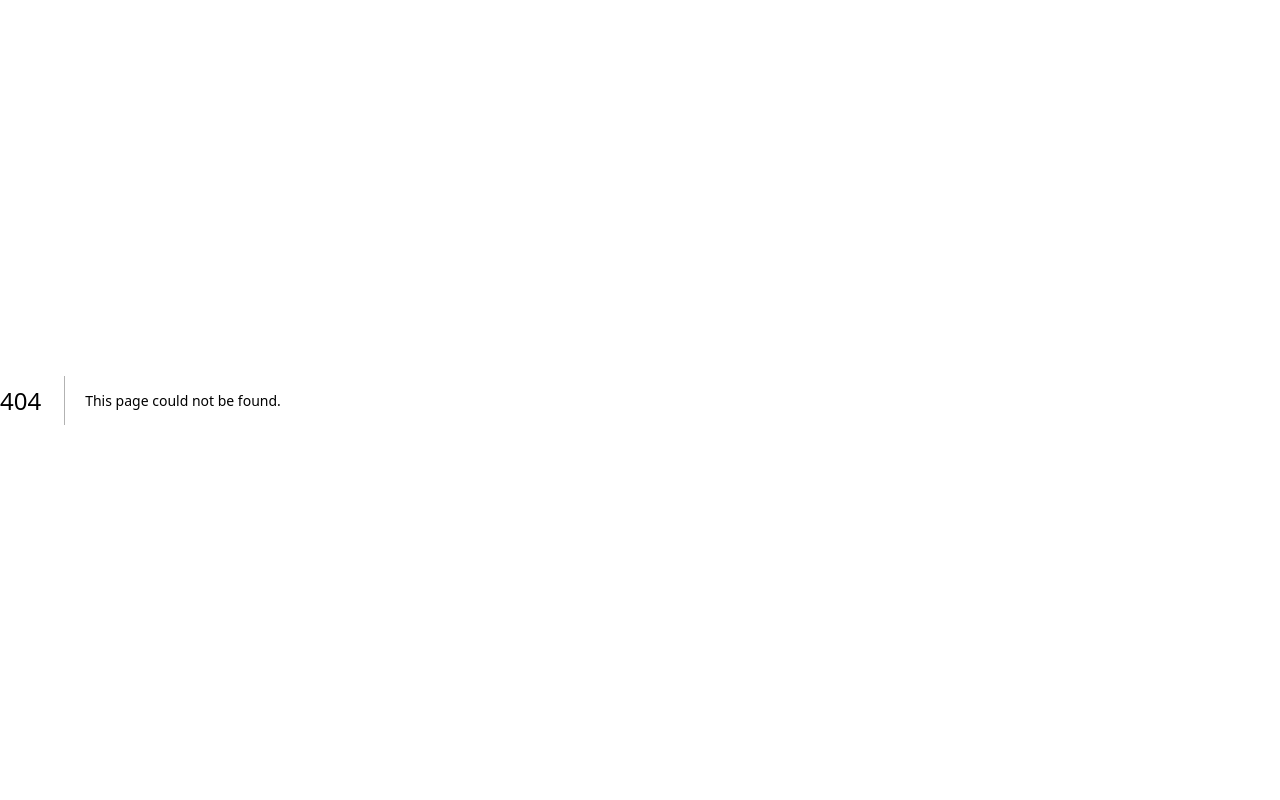
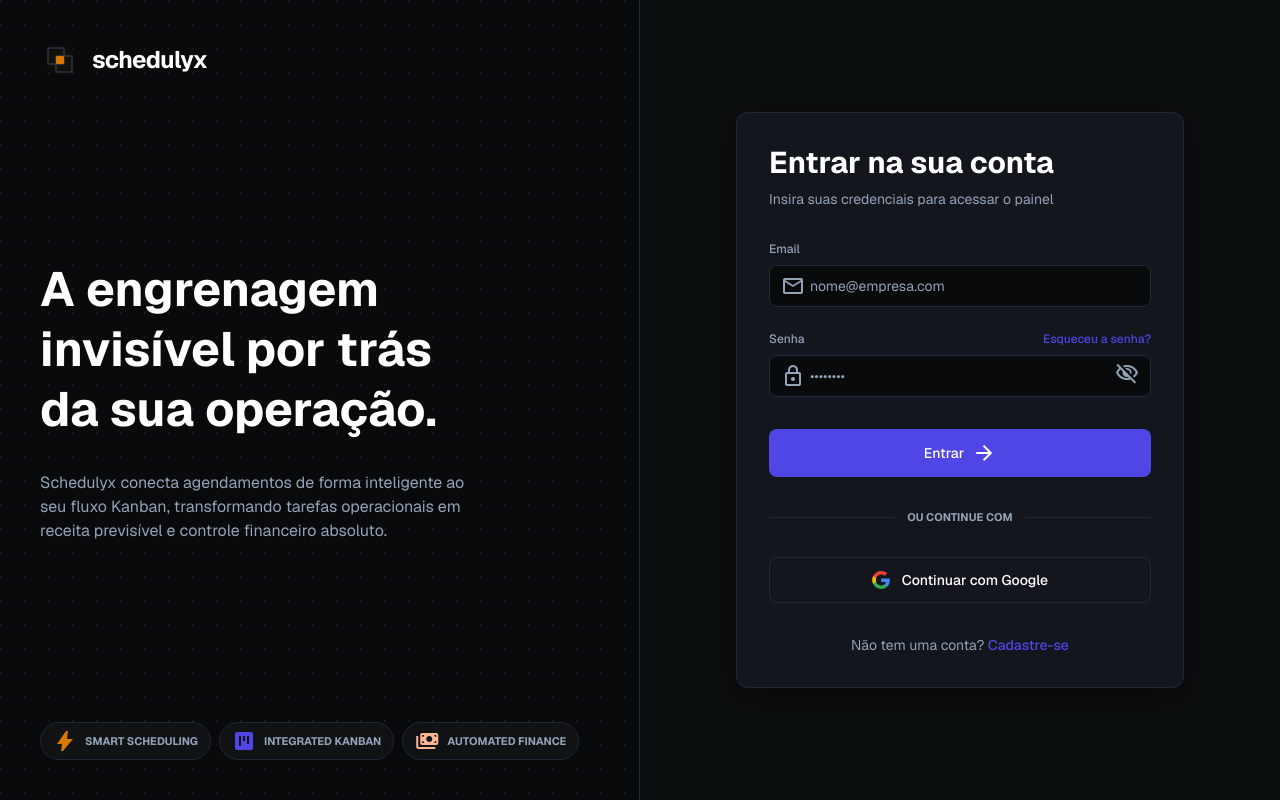
Before and after one commit to ViniciusCarvalho-V-B/schedulyx, a Next.js app in the folder frontend/: page /login in a window 1280 px wide. Before the commit this address had no page. Built offline with nearby package versions, Linux system fonts and the light colour scheme.

Commit message:
feat: login page with signup link

```diff
--- /dev/null
+++ b/frontend/src/app/login/page.tsx
@@ -0,0 +1,147 @@
+import Link from "next/link";
+
+export default function LoginPage() {
+  return (
+    <div className="h-screen w-full overflow-hidden flex selection:bg-primary-container selection:text-white">
+      {/* Left Column: Brand Presentation */}
+      <div className="hidden md:flex flex-col justify-between w-1/2 p-10 border-r border-border bg-background relative"
+           style={{
+             backgroundImage: "radial-gradient(circle at 1px 1px, rgba(30, 41, 59, 0.5) 1px, transparent 0)",
+             backgroundSize: "24px 24px"
+           }}>
+
+        {/* Top: Logo */}
+        <div className="flex items-center gap-3 z-10">
+          <svg fill="none" height="40" viewBox="0 0 40 40" width="40" xmlns="http://www.w3.org/2000/svg">
+            <rect height="16" rx="2" stroke="#1E293B" strokeWidth="2" width="16" x="8" y="8" />
+            <rect height="16" rx="2" stroke="#1E293B" strokeWidth="2" width="16" x="16" y="16" />
+            <rect fill="#d97707" height="8" rx="1" style={{ filter: "drop-shadow(0px 0px 8px rgba(217,119,7,0.6))" }} width="8" x="16" y="16" />
+          </svg>
+          <span className="text-2xl font-bold tracking-tight text-white">schedulyx</span>
+        </div>
+
+        {/* Center: Copy */}
+        <div className="z-10 max-w-md">
+          <h1 className="text-5xl font-bold text-white mb-8 leading-tight">A engrenagem invisível por trás da sua operação.</h1>
+          <p className="text-base text-text-muted">
+            Schedulyx conecta agendamentos de forma inteligente ao seu fluxo Kanban, transformando tarefas operacionais em receita previsível e controle financeiro absoluto.
+          </p>
+        </div>
+
+        {/* Footer: Badges */}
+        <div className="z-10 flex flex-wrap gap-2">
+          <div className="flex items-center gap-2 px-3 py-1.5 rounded-full border border-border bg-surface-container-low/50 backdrop-blur-sm">
+            <span className="material-symbols-outlined text-[16px] text-accent" style={{ fontVariationSettings: "'FILL' 1" }}>bolt</span>
+            <span className="text-[11px] font-bold text-text-muted uppercase">Smart Scheduling</span>
+          </div>
+          <div className="flex items-center gap-2 px-3 py-1.5 rounded-full border border-border bg-surface-container-low/50 backdrop-blur-sm">
+            <span className="material-symbols-outlined text-[16px] text-primary" style={{ fontVariationSettings: "'FILL' 1" }}>view_kanban</span>
+            <span className="text-[11px] font-bold text-text-muted uppercase">Integrated Kanban</span>
+          </div>
+          <div className="flex items-center gap-2 px-3 py-1.5 rounded-full border border-border bg-surface-container-low/50 backdrop-blur-sm">
+            <span className="material-symbols-outlined text-[16px] text-[#ffb695]" style={{ fontVariationSettings: "'FILL' 1" }}>payments</span>
+            <span className="text-[11px] font-bold text-text-muted uppercase">Automated Finance</span>
+          </div>
+        </div>
+      </div>
+
+      {/* Right Column: Login */}
+      <div className="w-full md:w-1/2 flex flex-col items-center justify-center p-6 bg-[#0c0f10]">
+
+        {/* Floating Card */}
+        <div className="w-full max-w-md bg-surface border border-border rounded-xl p-8 shadow-[0_8px_32px_rgba(0,0,0,0.5)] flex flex-col gap-8">
+
+          {/* Mobile Logo (Hidden on desktop) */}
+          <div className="md:hidden flex items-center gap-3 justify-center mb-2">
+            <svg fill="none" height="32" viewBox="0 0 40 40" width="32" xmlns="http://www.w3.org/2000/svg">
+              <rect height="16" rx="2" stroke="#1E293B" strokeWidth="2" width="16" x="8" y="8" />
+              <rect height="16" rx="2" stroke="#1E293B" strokeWidth="2" width="16" x="16" y="16" />
+              <rect fill="#d97707" height="8" rx="1" width="8" x="16" y="16" />
+            </svg>
+            <span className="text-xl font-bold tracking-tight text-white">schedulyx</span>
+          </div>
+
+          {/* Header */}
+          <div className="text-center md:text-left">
+            <h2 className="text-2xl md:text-3xl font-bold text-white mb-2">Entrar na sua conta</h2>
+            <p className="text-sm text-text-muted">Insira suas credenciais para acessar o painel</p>
+          </div>
+
+          {/* Form */}
+          <form className="flex flex-col gap-6" method="POST" onSubmit={(e) => e.preventDefault()}>
+
+            {/* Email */}
+            <div className="flex flex-col gap-2">
+              <label className="text-xs font-medium text-text-muted" htmlFor="email">Email</label>
+              <div className="relative">
+                <span className="absolute left-3 top-1/2 -translate-y-1/2 material-symbols-outlined text-text-muted text-[20px]">mail</span>
+                <input
+                  className="w-full bg-background border border-border rounded-lg py-2.5 pl-10 pr-3 text-on-surface placeholder-text-muted text-sm focus:ring-2 focus:ring-primary/20 focus:border-primary focus:outline-none transition-all"
+                  id="email"
+                  name="email"
+                  placeholder="nome@empresa.com"
+                  required
+                  type="email"
+                />
+              </div>
+            </div>
+
+            {/* Password */}
+            <div className="flex flex-col gap-2">
+              <div className="flex justify-between items-center">
+                <label className="text-xs font-medium text-text-muted" htmlFor="password">Senha</label>
+                <Link className="text-xs font-medium text-primary hover:text-indigo-400 transition-colors" href="#">Esqueceu a senha?</Link>
+              </div>
+              <div className="relative">
+                <span className="absolute left-3 top-1/2 -translate-y-1/2 material-symbols-outlined text-text-muted text-[20px]">lock</span>
+                <input
+                  className="w-full bg-background border border-border rounded-lg py-2.5 pl-10 pr-10 text-on-surface placeholder-text-muted text-sm focus:ring-2 focus:ring-primary/20 focus:border-primary focus:outline-none transition-all"
+                  id="password"
+                  name="password"
+                  placeholder="••••••••"
+                  required
+                  type="password"
+                />
+                <button className="absolute right-3 top-1/2 -translate-y-1/2 text-text-muted hover:text-white transition-colors" type="button">
+                  <span className="material-symbols-outlined text-[20px]">visibility_off</span>
+                </button>
+              </div>
+            </div>
+
+            {/* Submit Button */}
+            <button className="w-full btn-primary hover:bg-inverse-primary text-white text-sm font-medium rounded-lg py-3 flex items-center justify-center gap-2 transition-colors mt-2" type="submit">
+              Entrar
+              <span className="material-symbols-outlined text-[18px]">arrow_forward</span>
+            </button>
+          </form>
+
+          {/* Divider */}
+          <div className="flex items-center gap-3">
+            <div className="flex-1 h-px bg-border"></div>
+            <span className="text-[11px] font-bold text-text-muted uppercase">ou continue com</span>
+            <div className="flex-1 h-px bg-border"></div>
+          </div>
+
+          {/* SSO */}
+          <button className="w-full bg-transparent border border-border hover:bg-surface-container-high hover:border-border-bright text-white text-sm font-medium rounded-lg py-3 flex items-center justify-center gap-3 transition-colors" type="button">
+            <svg height="18" viewBox="0 0 24 24" width="18" xmlns="http://www.w3.org/2000/svg">
+              <g transform="matrix(1, 0, 0, 1, 27.009001, -39.238998)">
+                <path d="M -3.264 51.509 C -3.264 50.719 -3.334 49.969 -3.454 49.239 L -14.754 49.239 L -14.754 53.749 L -8.284 53.749 C -8.574 55.229 -9.424 56.479 -10.684 57.329 L -10.684 60.329 L -6.824 60.329 C -4.564 58.239 -3.264 55.159 -3.264 51.509 Z" fill="#4285F4"></path>
+                <path d="M -14.754 63.239 C -11.514 63.239 -8.804 62.159 -6.824 60.329 L -10.684 57.329 C -11.764 58.049 -13.134 58.489 -14.754 58.489 C -17.884 58.489 -20.534 56.379 -21.484 53.529 L -25.464 53.529 L -25.464 56.619 C -23.494 60.539 -19.444 63.239 -14.754 63.239 Z" fill="#34A853"></path>
+                <path d="M -21.484 53.529 C -21.734 52.809 -21.864 52.039 -21.864 51.239 C -21.864 50.439 -21.724 49.669 -21.484 48.949 L -21.484 45.859 L -25.464 45.859 C -26.284 47.479 -26.754 49.299 -26.754 51.239 C -26.754 53.179 -26.284 54.999 -25.464 56.619 L -21.484 53.529 Z" fill="#FBBC05"></path>
+                <path d="M -14.754 43.989 C -12.984 43.989 -11.404 44.599 -10.154 45.789 L -6.734 42.369 C -8.804 40.429 -11.514 39.239 -14.754 39.239 C -19.444 39.239 -23.494 41.939 -25.464 45.859 L -21.484 48.949 C -20.534 46.099 -17.884 43.989 -14.754 43.989 Z" fill="#EA4335"></path>
+              </g>
+            </svg>
+            Continuar com Google
+          </button>
+
+          {/* Signup Link */}
+          <p className="text-center text-text-muted text-sm">
+            Não tem uma conta? <Link href="#" className="text-primary hover:underline font-medium">Cadastre-se</Link>
+          </p>
+
+        </div>
+      </div>
+    </div>
+  );
+}
```
